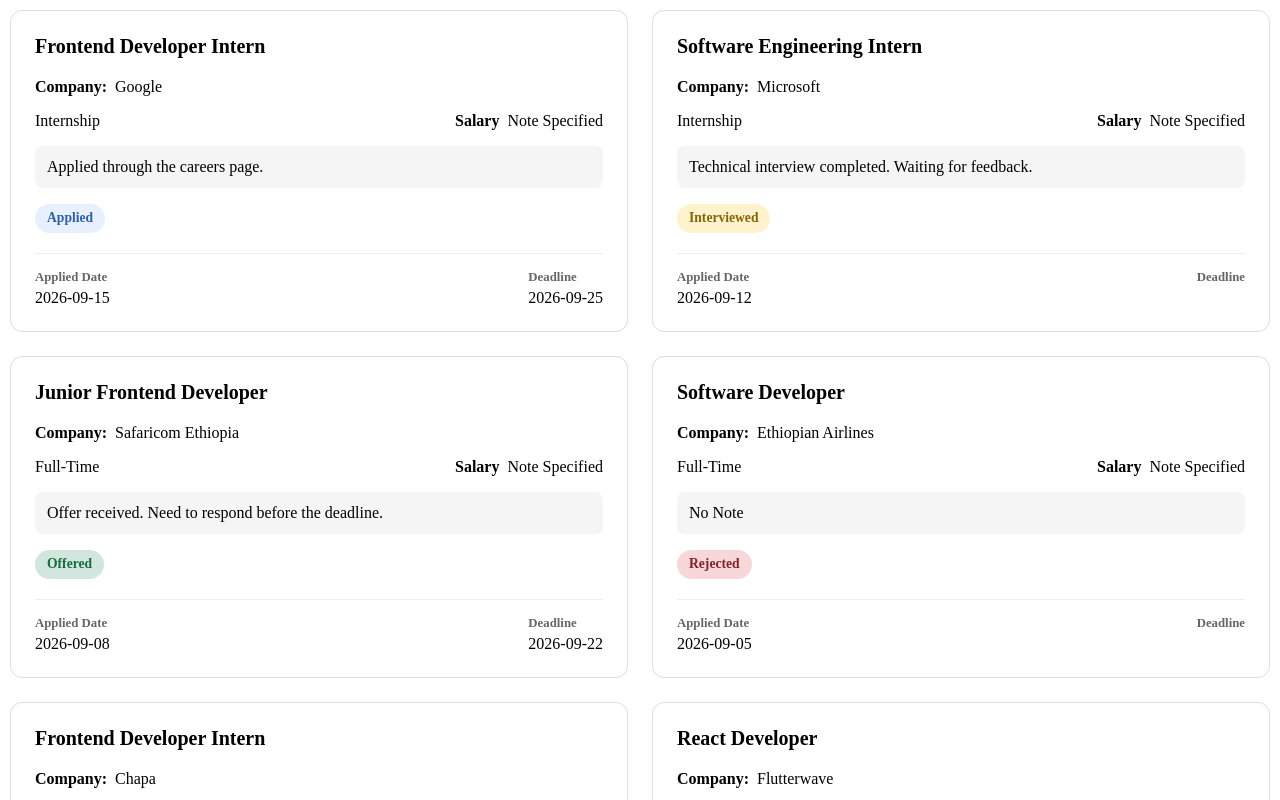
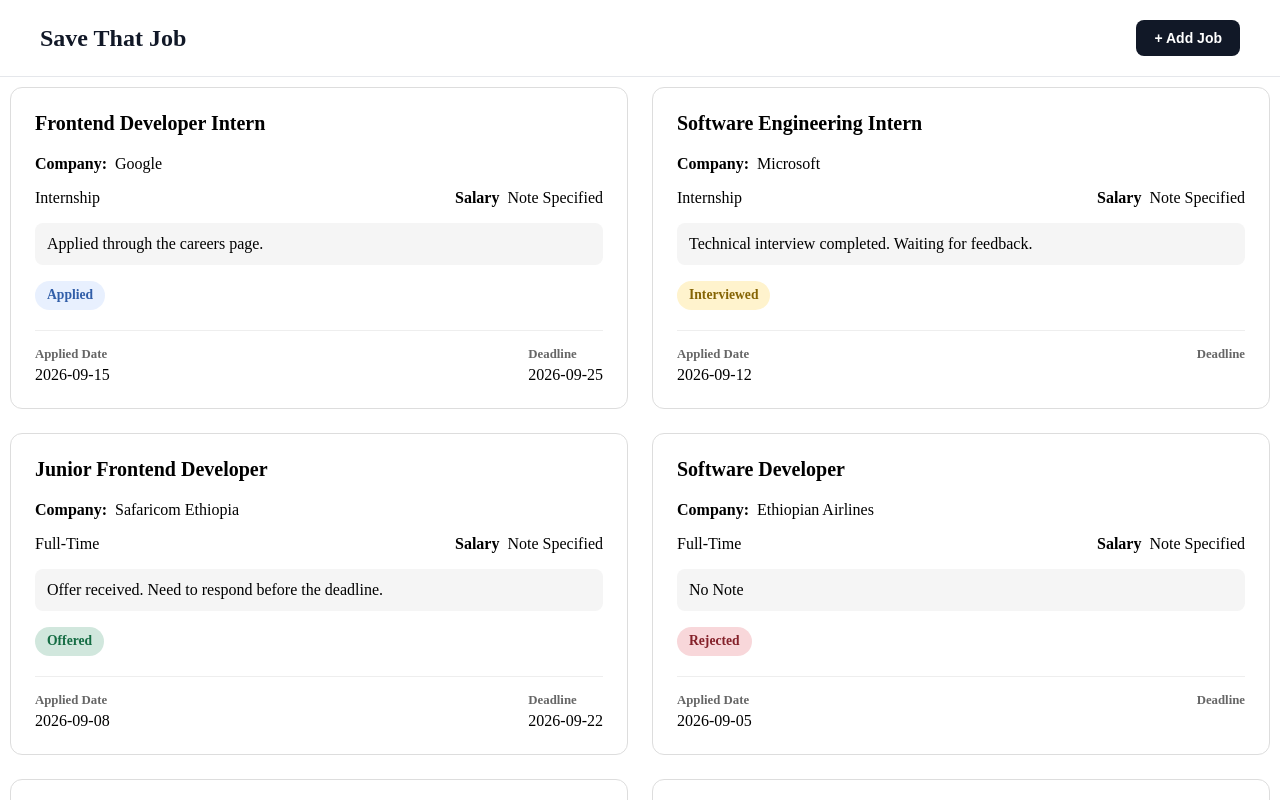
Before and after one commit to Ermi-haimi/job_application_tracker, a React (Vite) app: page / in a window 1280 px wide. Shown: the top 800 px of the page. Built offline with nearby package versions, Linux system fonts and the light colour scheme.

Commit message:
styled the header

```diff
--- a/src/App.tsx
+++ b/src/App.tsx
@@ -1,8 +1,10 @@
+import Header from "./components/header/Header";
 import Home from "./pages/home/Home";
 
 export default function App() {
   return (
     <>
+      <Header />
       <Home />
     </>
   );
--- a/src/components/header/Header.css
+++ b/src/components/header/Header.css
@@ -0,0 +1,28 @@
+.header {
+  display: flex;
+  align-items: center;
+  justify-content: space-between;
+  padding: 20px 40px;
+  border-bottom: 1px solid #e5e7eb;
+  background-color: #ffffff;
+}
+.header-title {
+  font-size: 24px;
+  font-weight: 700;
+  color: #111827;
+}
+.add-button {
+  border: none;
+  border-radius: 8px;
+  padding: 10px 18px;
+  background-color: #111827;
+  color: #fff;
+  font-size: 14px;
+  font-weight: 600;
+  cursor: pointer;
+  transition: opacity 0.2s ease;
+}
+
+.add-button:hover {
+  opacity: 0.85;
+}
```
